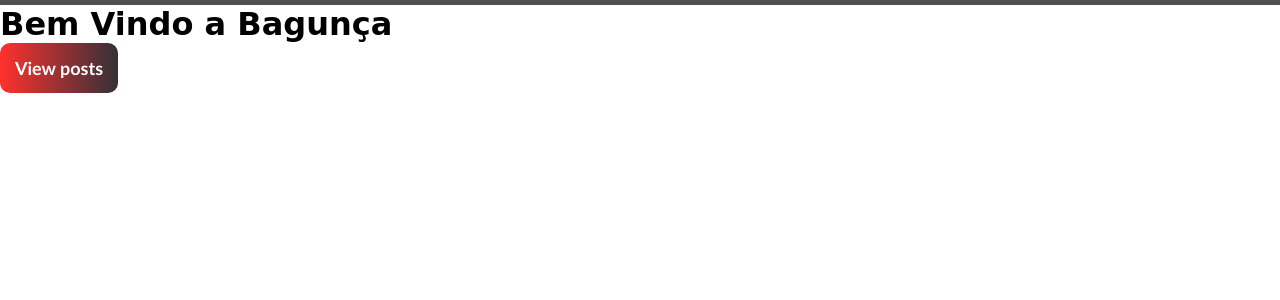
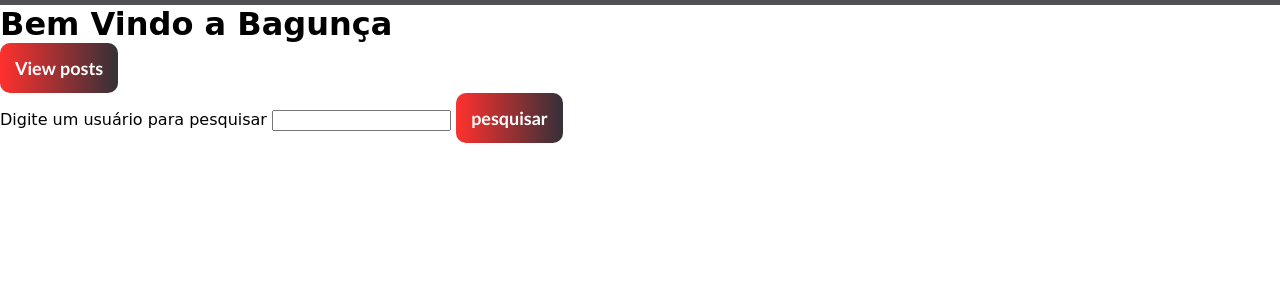
Before and after one commit to Eletrinho/FlaskAprendizado, a Flask app: page / in a window 1280 px wide. Shown: the part 82-382 px from the top of the page. Run offline with Flask 2, Linux system fonts and the light colour scheme; a user stored in the database is signed in.

Commit message:
Nova página dos usuários

```diff
--- a/app/controllers/deafult.py
+++ b/app/controllers/deafult.py
@@ -62,3 +62,11 @@ def posts():
     postagens = Post.query.all()
     postagens.reverse()
     return render_template("posts.html", post=post, postagens=postagens, users=User)
+
+@app.route('/user/<usuario>')
+def user_page(usuario):
+    verificacao = User.query.filter_by(username=usuario).first()
+    if verificacao:
+        return render_template('user.html', usuario=verificacao)
+    else:
+        return render_template('usererror.html')
--- a/app/models/forms.py
+++ b/app/models/forms.py
@@ -15,3 +15,6 @@ class RegisterForm(FlaskForm):
 
 class PostForm(FlaskForm):
     content = TextAreaField("content", validators=[DataRequired(), Length(min=3, max=200)])
+
+class SearchForm(FlaskForm):
+    pesquisar = StringField("pesquisa", validators=[DataRequired()])
--- /dev/null
+++ b/app/static/script.js
@@ -0,0 +1,5 @@
+function redirecionar() {
+    usuario = document.getElementById('pesquisar').value
+    document.location.href = `user/${usuario}`
+
+}
--- a/app/static/style.css
+++ b/app/static/style.css
@@ -88,3 +88,7 @@ button{
     border-color: #000;
     border-style: solid;
 }
+
+#userpage {
+    display: flex;
+}
--- a/app/templates/index.html
+++ b/app/templates/index.html
@@ -4,4 +4,13 @@
 {% block content%}
     <h1 id="tittle">Bem Vindo a Bagunça</h1>
     <button onclick="location.href='/posts'">View posts</button>
+    <form action="">
+
+    </form>
+    <div>
+        <label for="">Digite um usuário para pesquisar</label>
+        <input type="text" name="" id="pesquisar">
+        <button onclick="redirecionar()">pesquisar</button>
+    </div>
+    <script src='{{ url_for("static", filename="script.js")}}'></script>
 {% endblock %}
--- a/app/templates/register.html
+++ b/app/templates/register.html
@@ -1,5 +1,6 @@
 {% extends 'base.html' %}
-    <div class="separator"></div>
+{% block tittle %}Registar - {{ super() }}{% endblock %}
+
     {% block content %}
         {% with messages = get_flashed_messages() %}
         {% if messages %}
--- /dev/null
+++ b/app/templates/usererror.html
@@ -0,0 +1 @@
+<h2>Usuário não encontrado ou não existe, verifique se escreveu corretamente</h2>
--- a/config.py
+++ b/config.py
@@ -1,4 +1,4 @@
-DEBUG = False
+DEBUG = True
 
 SQLALCHEMY_DATABASE_URI = 'sqlite:///storage.db'
 SQLALCHEMY_TRACK_MODIFICATIONS = True
```
Also changed, not shown: app/templates/user.html (added, +11 -0 lines), app/static/profile.png (added), app/storage.db.
